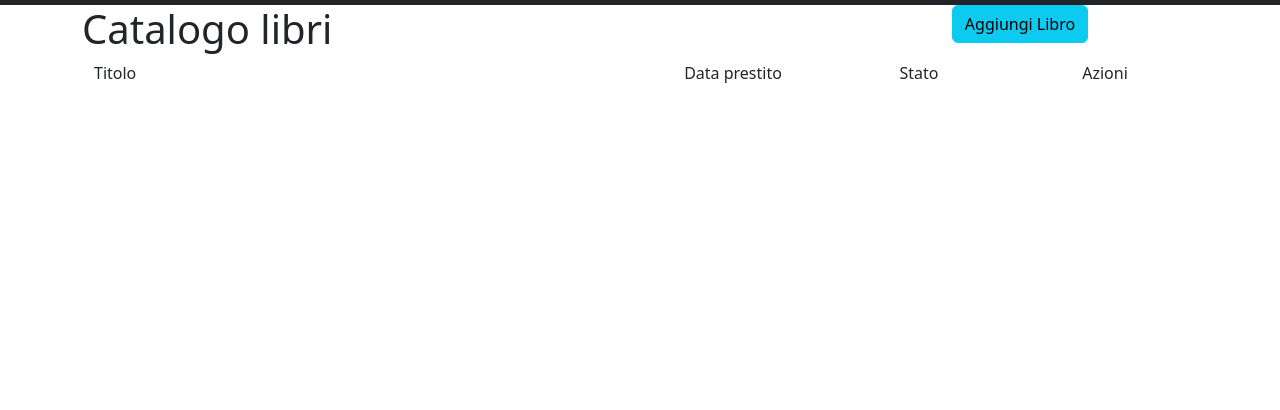
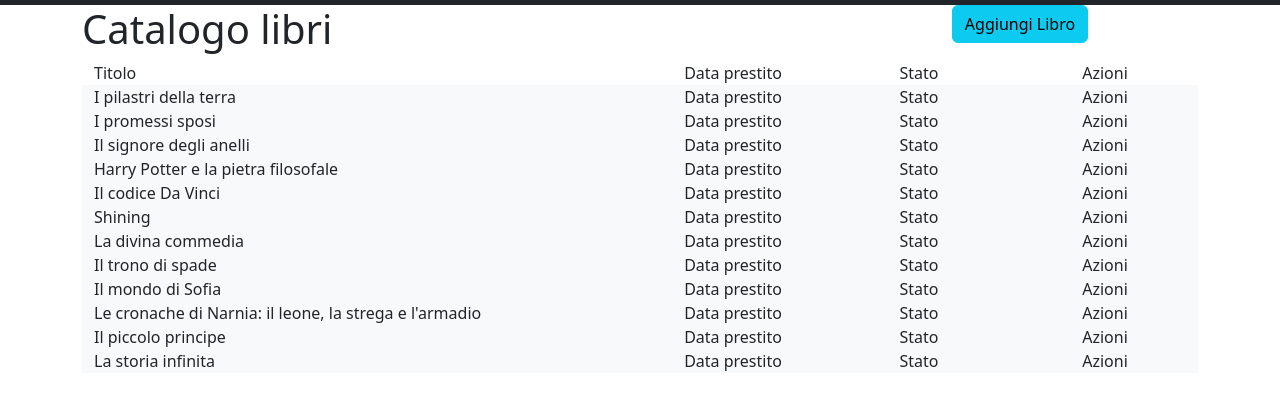
Before and after one commit to Tommasomerola/html-css-bootstrap-dashboard, a plain HTML site: page index.html in a window 1280 px wide. Shown: the part 56-466 px from the top of the page. Drawn offline with nearby package versions, Linux system fonts and the light colour scheme.

Commit message:
fai titoli

```diff
--- a/index.html
+++ b/index.html
@@ -39,6 +39,7 @@
         </div>
       </nav>
 
+
     <div class="container text-center">
 
         <div class="row justify-content-between">
@@ -65,6 +66,187 @@
                 Azioni
               </div>
             </div>
+
+            <div class="row align-items-center bg-light">
+                <div class="col-6 text-start">
+                I pilastri della terra
+                </div>
+                <div class="col-2">
+                  Data prestito
+                </div>
+                <div class="col-2">
+                  Stato
+                </div>
+                <div class="col-2">
+                  Azioni
+                </div>
+            </div>
+
+            <div class="row align-items-center bg-light">
+                <div class="col-6 text-start">
+                I promessi sposi
+                </div>
+                <div class="col-2">
+                  Data prestito
+                </div>
+                <div class="col-2">
+                  Stato
+                </div>
+                <div class="col-2">
+                  Azioni
+                </div>
+            </div>
+
+            <div class="row align-items-center bg-light">
+                <div class="col-6 text-start">
+                Il signore degli anelli
+                </div>
+                <div class="col-2">
+                  Data prestito
+                </div>
+                <div class="col-2">
+                  Stato
+                </div>
+                <div class="col-2">
+                  Azioni
+                </div>
+            </div>
+
+            <div class="row align-items-center bg-light">
+                <div class="col-6 text-start">
+                Harry Potter e la pietra filosofale
+                </div>
+                <div class="col-2">
+                  Data prestito
+                </div>
+                <div class="col-2">
+                  Stato
+                </div>
+                <div class="col-2">
+                  Azioni
+                </div>
+            </div>
+
+            <div class="row align-items-center bg-light">
+                <div class="col-6 text-start">
+                Il codice Da Vinci
+                </div>
+                <div class="col-2">
+                  Data prestito
+                </div>
+                <div class="col-2">
+                  Stato
+                </div>
+                <div class="col-2">
+                  Azioni
+                </div>
+            </div>
+
+            <div class="row align-items-center bg-light">
+                <div class="col-6 text-start">
+                Shining
+                </div>
+                <div class="col-2">
+                  Data prestito
+                </div>
+                <div class="col-2">
+                  Stato
+                </div>
+                <div class="col-2">
+                  Azioni
+                </div>
+            </div>
+
+            <div class="row align-items-center bg-light">
+                <div class="col-6 text-start">
+                La divina commedia
+                </div>
+                <div class="col-2">
+                  Data prestito
+                </div>
+                <div class="col-2">
+                  Stato
+                </div>
+                <div class="col-2">
+                  Azioni
+                </div>
+            </div>
+
+            <div class="row align-items-center bg-light">
+                <div class="col-6 text-start">
+                Il trono di spade
+                </div>
+                <div class="col-2">
+                  Data prestito
+                </div>
+                <div class="col-2">
+                  Stato
+                </div>
+                <div class="col-2">
+                  Azioni
+                </div>
+            </div>
+
+            <div class="row align-items-center bg-light">
+                <div class="col-6 text-start">
+                Il mondo di Sofia
+                </div>
+                <div class="col-2">
+                  Data prestito
+                </div>
+                <div class="col-2">
+                  Stato
+                </div>
+                <div class="col-2">
+                  Azioni
+                </div>
+            </div>
+
+            <div class="row align-items-center bg-light">
+                <div class="col-6 text-start">
+                Le cronache di Narnia: il leone, la strega e l'armadio
+                </div>
+                <div class="col-2">
+                  Data prestito
+                </div>
+                <div class="col-2">
+                  Stato
+                </div>
+                <div class="col-2">
+                  Azioni
+                </div>
+            </div>
+
+            <div class="row align-items-center bg-light">
+                <div class="col-6 text-start">
+                Il piccolo principe
+                </div>
+                <div class="col-2">
+                  Data prestito
+                </div>
+                <div class="col-2">
+                  Stato
+                </div>
+                <div class="col-2">
+                  Azioni
+                </div>
+            </div>
+
+            <div class="row align-items-center bg-light">
+                <div class="col-6 text-start">
+                La storia infinita
+                </div>
+                <div class="col-2">
+                  Data prestito
+                </div>
+                <div class="col-2">
+                  Stato
+                </div>
+                <div class="col-2">
+                  Azioni
+                </div>
+            </div>
+
         </div>
 
     </div>
```
